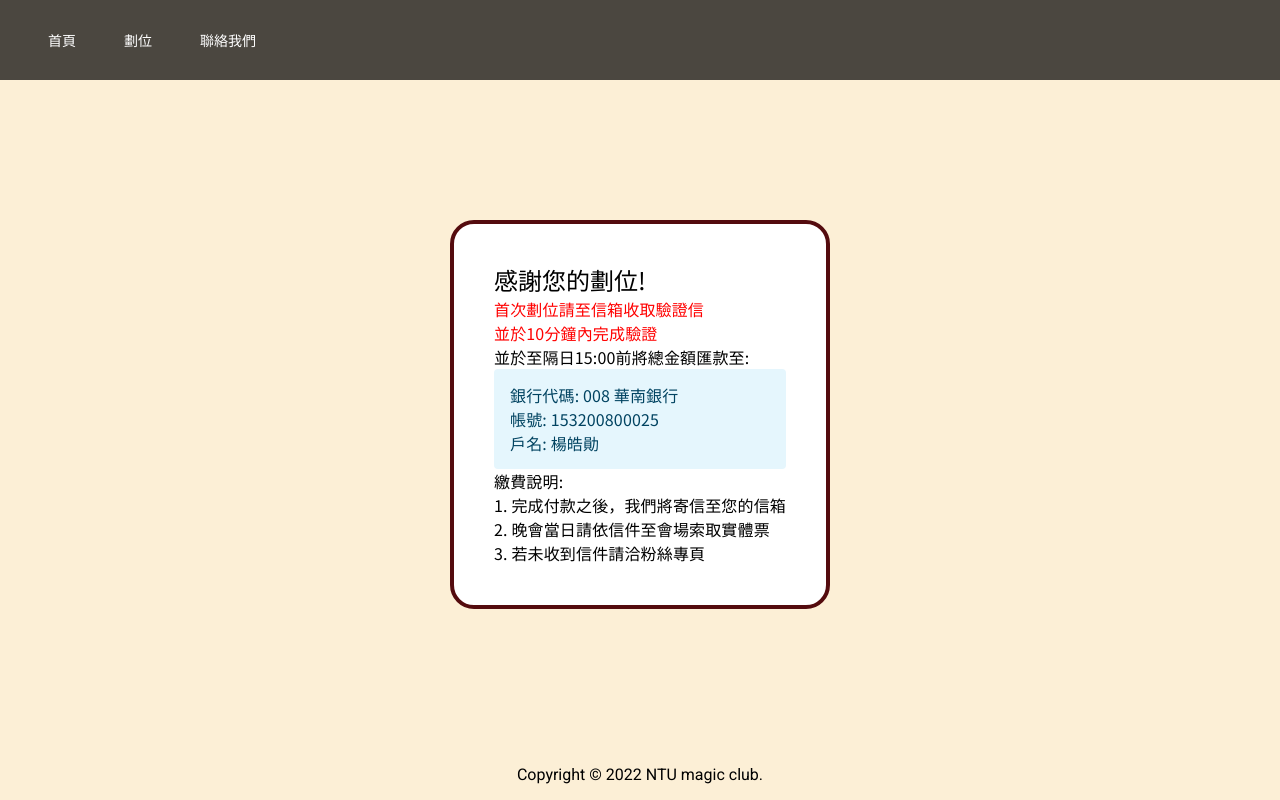
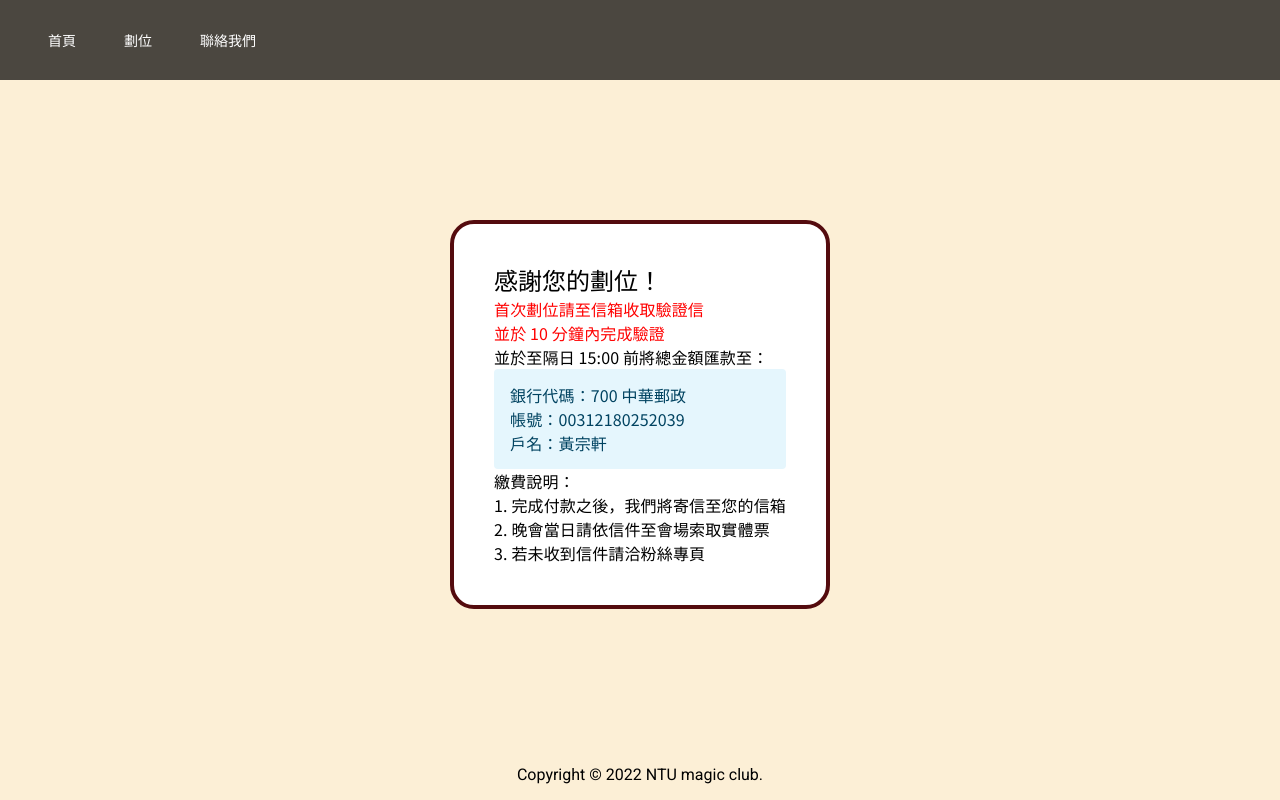
Before and after one commit to xieyou0608/ntumagic, a React (Create React App) app: page /pay in a window 1280 px wide. Built offline with nearby package versions, Linux system fonts and the light colour scheme; no server answers.

Commit message:
modified some text and the layout of the seating chart

```diff
--- a/src/components/Admin/AdminBooking.jsx
+++ b/src/components/Admin/AdminBooking.jsx
@@ -44,7 +44,7 @@ const AdminBooking = ({ token }) => {
       AdminService.modifyArea(positions, newArea)
         .then((res) => {
           console.log(res.data);
-          window.alert("修改成功!");
+          window.alert("修改成功！");
           setChosenSeats([]);
           setFinalChosen(null);
           loadSeatsData();
@@ -63,7 +63,7 @@ const AdminBooking = ({ token }) => {
   }, [finalChosen, newArea]);
 
   const clearAllSeats = async () => {
-    if (window.confirm("確定要清出所有座位?")) {
+    if (window.confirm("確定要清出所有座位？")) {
       try {
         await AdminService.clearAllSeats();
         alert("成功清除");
@@ -84,12 +84,11 @@ const AdminBooking = ({ token }) => {
       <br />
       <div>
         <p>
-          <h2>說明:</h2>
+          <h2>說明：</h2>
           選擇位子之後填A, B, C, X, S <br />
-          X
-          是不能坐人的地方(沒椅子的地方)，會呈現空白，觀眾不能點，但你可以點然後改回
-          A 區之類 <br />S
-          是特別座(Special)，觀眾劃位會看到是被劃走，但後台可以看到白色 S 方塊{" "}
+          X 是不能坐人的地方（沒椅子的地方），會呈現空白，觀眾不能點，但你可以點然後改回
+          A 區之類 <br />
+          S 是特別座（Special），觀眾劃位會看到是被劃走，但後台可以看到白色 S 方塊
           <br />
           白色數字方塊是被劃走的位子，就不能改，有需要改再另外討論
           <br />
--- a/src/components/booking/Auditorium/Seat.jsx
+++ b/src/components/booking/Auditorium/Seat.jsx
@@ -10,7 +10,7 @@ const StyledSeat = styled("div")`
   font-size: 12px;
 
   height: 100%;
-  width: 2.9%;
+  width: 2.27%;
 
   border-style: solid;
   border-color: black;
--- a/src/components/booking/Auditorium/index.jsx
+++ b/src/components/booking/Auditorium/index.jsx
@@ -35,13 +35,13 @@ const Row = styled("div")`
 const Stage = styled("div")`
   border-style: solid;
   margin-bottom: 3vh;
-  padding: 0.5rem 30%;
+  padding: 0.5rem 34.5%;
   background-color: ${({ theme }) => theme.palette.gentle.main};
 `;
 
-const rows = [...Array(24).keys()];
-const rowId = [...Array(24).keys()].map((_) => uuidv4());
-const NUM_COLS = 34;
+const rows = [...Array(17).keys()];
+const rowId = [...Array(17).keys()].map((_) => uuidv4());
+const NUM_COLS = 44;
 
 const Auditorium = ({ seatsData, chosenSeats, setChosenSeats }) => {
   return (
--- a/src/pages/BookingPage.jsx
+++ b/src/pages/BookingPage.jsx
@@ -12,6 +12,8 @@ const BookingPage = () => {
   moment.tz.setDefault("Asia/Taipei");
   let isTesting = moment().isBefore("2023-04-28 20:00:00");
   let isStudentTime = moment().isBetween("2023-04-28 20:00:00", "2023-04-29 20:00:00")
+  let isOthersTime = moment().isBetween("2023-04-29 20:00:00", "2023-05-25 15:00:00");
+  let isOpening = moment().isBetween("2023-04-28 20:00:00", "2023-05-25 15:00:00");
   // let isStudentTime = moment().isBefore("2023-04-29 20:00:00");
 
   // const checkTimeAvailable = () => {
--- a/src/pages/GuidePage.jsx
+++ b/src/pages/GuidePage.jsx
@@ -74,8 +74,8 @@ const GuidePage = () => {
       <h1>劃位說明</h1>
       <GuideBox>
         <h3>劃位開放時間:</h3>
-        <p>校內售票：4/28(五) 20:00</p>
-        <p>校外售票：4/29(六) 20:00</p>
+        <p>校內售票：5/09(五) 20:00</p>
+        <p>校外售票：5/10(六) 20:00</p>
         <br />
         <p>
           票種：A區 500元、
@@ -105,14 +105,14 @@ const GuidePage = () => {
       <Arrow />
       <GuideBox>
         <h2>Step 3</h2>
-        <p>劃位成功之後，請於隔日15:00前 匯款至以下帳戶</p>
+        <p>劃位成功之後，請於隔日 15:00 前 匯款至以下帳戶</p>
         <Alert icon={false} severity="success">
           <p>
-            銀行代碼：008 華南銀行
+            銀行代碼：700 中華郵政
             <br />
-            帳號：153200800025
+            帳號：00312180252039
             <br />
-            戶名：楊皓勛
+            戶名：黃宗軒
           </p>
         </Alert>
       </GuideBox>
--- a/src/pages/HomePage.jsx
+++ b/src/pages/HomePage.jsx
@@ -73,10 +73,10 @@ const HomePage = () => {
       <Info className="info">
         <h1>台大魔夜劃位系統</h1>
         <p>
-          時間：2023/5/25（四）
+          時間：2025/6/12（四）
           <MobileBr />
-          18:00進場 18:30開始 <br />
-          地點：民生社區活動中心集會堂 <br />
+          18:00 進場 18:30 開始 <br />
+          地點：國立臺灣藝術教育館 南海劇場 <br />
         </p>
         <Link to="/guide">
           <GoldButton type="button">點我劃位</GoldButton>
--- a/src/pages/PayPage.jsx
+++ b/src/pages/PayPage.jsx
@@ -20,20 +20,21 @@ const PayPage = () => {
   return (
     <Layout>
       <StyledBox>
-        <Typography variant="h5">感謝您的劃位!</Typography>
+        <Typography variant="h5">感謝您的劃位！</Typography>
         <Typography color="red">
           首次劃位請至信箱收取驗證信
           <br />
-          並於10分鐘內完成驗證
+          並於 10 分鐘內完成驗證
         </Typography>
-        <Typography>並於至隔日15:00前將總金額匯款至:</Typography>
+        <Typography>並於至隔日 15:00 前將總金額匯款至：</Typography>
         <Alert icon={false} severity="info">
-          <Typography>銀行代碼: 008 華南銀行</Typography>
-          <Typography>帳號: 153200800025</Typography>
-          <Typography>戶名: 楊皓勛</Typography>
+          {/* TODO */}
+          <Typography>銀行代碼：700 中華郵政</Typography>
+          <Typography>帳號：00312180252039</Typography>
+          <Typography>戶名：黃宗軒</Typography>
         </Alert>
 
-        <Typography>繳費說明:</Typography>
+        <Typography>繳費說明：</Typography>
         <Typography>1. 完成付款之後，我們將寄信至您的信箱</Typography>
         <Typography>2. 晚會當日請依信件至會場索取實體票</Typography>
         <Typography>3. 若未收到信件請洽粉絲專頁</Typography>
--- a/src/pages/VerifyPage.jsx
+++ b/src/pages/VerifyPage.jsx
@@ -51,7 +51,7 @@ const VerifyPage = () => {
       )}
       {status === "success" && (
         <StyledBox>
-          <Typography variant="h5">驗證成功!</Typography>
+          <Typography variant="h5">驗證成功！</Typography>
           <br />
           <p>{email}</p>
           <br />
@@ -62,7 +62,7 @@ const VerifyPage = () => {
       )}
       {status === "fail" && (
         <StyledBox>
-          <Typography variant="h5">驗證失敗!</Typography>
+          <Typography variant="h5">驗證失敗！</Typography>
           <br />
           <p>{email}</p>
           <br />
--- a/src/store/user-actions.js
+++ b/src/store/user-actions.js
@@ -41,7 +41,7 @@ export const userRegister = createAsyncThunk(
   async ({ email, password, username, phone }, { rejectWithValue }) => {
     try {
       await AuthService.register(email, password, username, phone);
-      window.alert("註冊成功! 將前往登入頁面");
+      window.alert("註冊成功！將前往登入頁面");
       return; // fulfilled
     } catch (error) {
       return rejectWithValue(error.response.data);
@@ -54,7 +54,7 @@ export const updateBank = createAsyncThunk(
   async (bank, { rejectWithValue }) => {
     try {
       await AudienceService.editBankAccount(bank);
-      window.alert("修改成功!");
+      window.alert("修改成功！");
       return bank;
     } catch (error) {
       return rejectWithValue(error.response.data);
@@ -68,7 +68,7 @@ export const updateFriends = createAsyncThunk(
     try {
       await AudienceService.editFriends(friends);
       // localStorage.setItem("user", JSON.stringify(temp));
-      window.alert("修改成功!");
+      window.alert("修改成功！");
       return friends;
     } catch (error) {
       return rejectWithValue(error.response.data);
```
